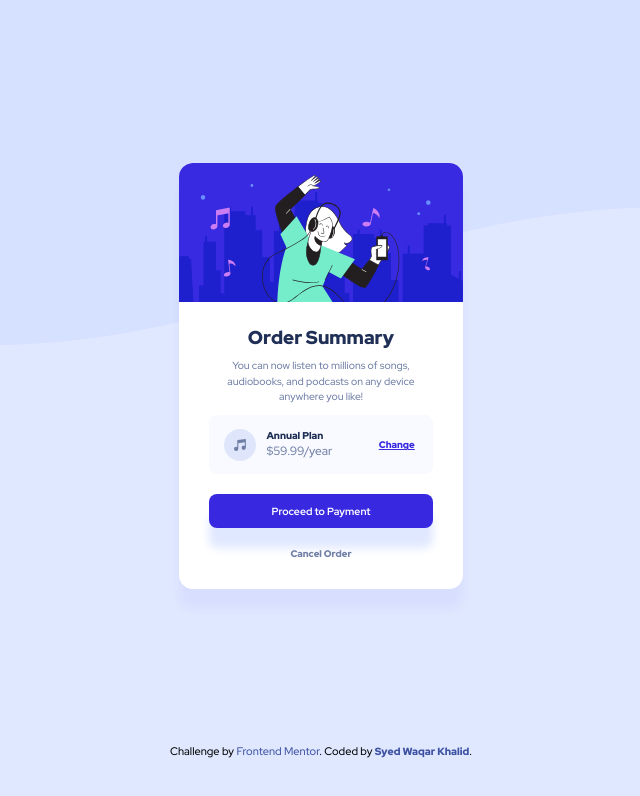
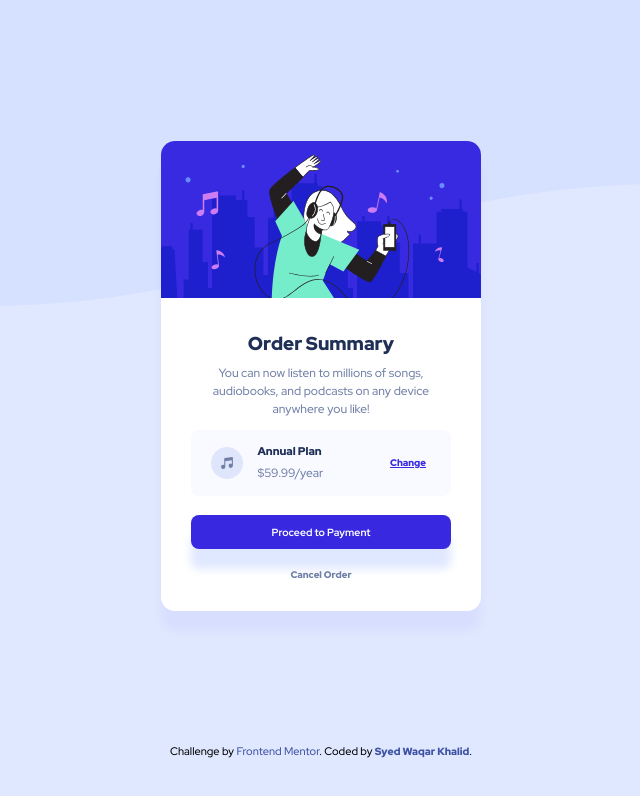
Before and after one commit to Syed-Waqar-1/Frontend_Mentor_Projects, a plain HTML site: page order-summary-component-main/index.html in a window 1280 px wide. Shown: the whole page, without its empty margins (319-959 px from the left). Drawn offline with Linux system fonts and the light colour scheme.

Commit message:
some modification in task 2

```diff
--- a/order-summary-component-main/style.css
+++ b/order-summary-component-main/style.css
@@ -12,7 +12,7 @@ body {
   background-image: url("images/pattern-background-desktop.svg");
   background-color: var(--Pale-blue);
   background-repeat: no-repeat;
-  background-size: 100% 45%;
+  background-size: 100% 40%;
 }
 img {
   max-width: 100%;
@@ -25,7 +25,7 @@ h3 {
 }
 p {
   color: var(--Desaturated-blue);
-  font-size: 0.75rem;
+  font-size: 1rem;
 }
 a {
   color: var(--Desaturated-blue);
@@ -60,16 +60,15 @@ button:hover{
   height: 92vh;
 }
 .inner_container {
-  max-width: 17.75rem;
+  max-width: 20rem;
   background-color: #ffff;
   border-radius: 14px;
   box-shadow: 0 20px 10px 0 hsla(245, 75%, 52%, 0.048);;
 }
 .inside_inner_container {
-  padding: 0 1.85rem 1.85rem;
-  display: grid;
-  grid-template-columns: 1fr;
-  align-items: center;
+  padding: 0.58rem 1.85rem 1.85rem;
+  display: flex;
+  flex-direction: column;
   text-align: center;
 }
 .inside_inner_container a{
@@ -85,7 +84,7 @@ margin: 0 12px;
 .main_content p{
   margin-top: 0.5rem;
   line-height: 1.5;
-  font-size: 0.65rem;
+  font-size: 0.75rem;
 }
 .subscription {
   display: grid;
@@ -119,10 +118,11 @@ margin: 0 12px;
   color: var(--Dark-blue);
   font-weight: 800;
   margin-bottom: 0;
-  font-size: 0.62rem;
+  font-size: 0.70rem;
 }
 .subscription p:last-of-type {
-  margin-top: 0.1rem;
+  margin-top: 0.4rem;
+  font-size: 0.75rem;
 }
 .attribution {
   font-size: 11px;
```
